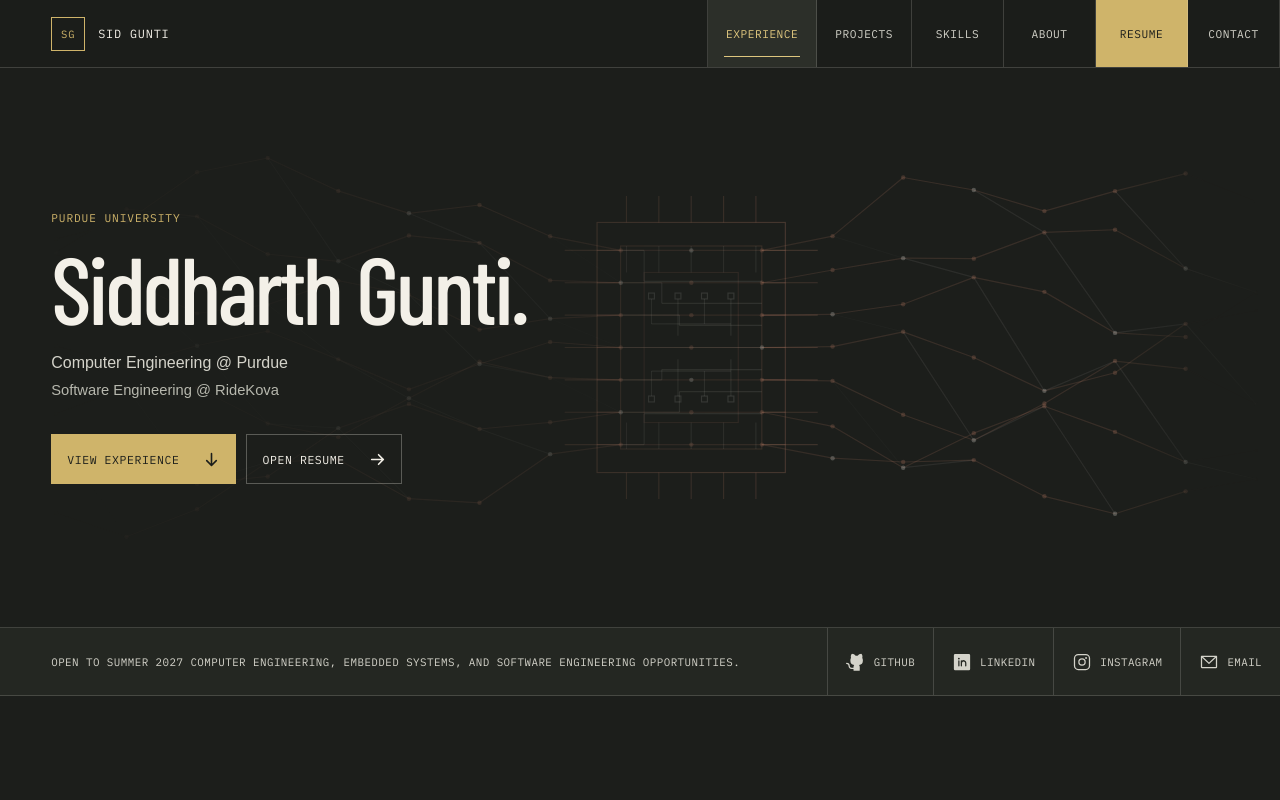
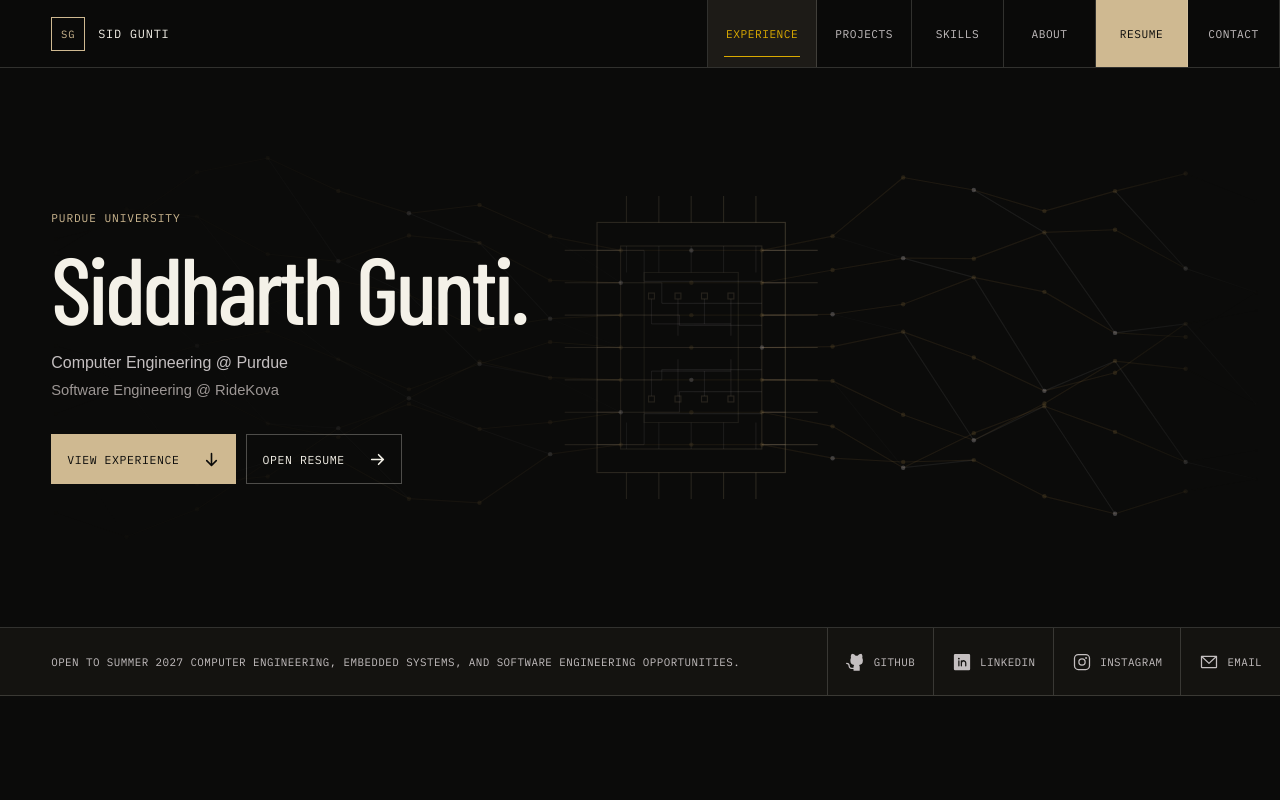
Before and after one commit to guntisid2007/guntisid, a React (Vite) app: page / in a window 1280 px wide. Shown: the top 800 px of the page. Built offline with nearby package versions, Linux system fonts and the light colour scheme; a web font is replaced by a local one.

Commit message:
Refine portfolio palette with Purdue black and gold

```diff
--- a/index.html
+++ b/index.html
@@ -3,7 +3,7 @@
   <head>
     <meta charset="UTF-8" />
     <meta name="viewport" content="width=device-width, initial-scale=1.0" />
-    <meta name="theme-color" content="#1c1e1b" />
+    <meta name="theme-color" content="#0b0b0a" />
     <meta
       name="description"
       content="Siddharth “Sid” Gunti is a Purdue engineering student working across embedded systems, robotics, data, and code."
@@ -22,7 +22,7 @@
   <body>
     <div id="root"></div>
     <noscript>
-      <main style="max-width: 44rem; margin: 4rem auto; padding: 1.5rem; font: 18px/1.6 system-ui; background: #f3f0e8; color: #1c1e1b;">
+      <main style="max-width: 44rem; margin: 4rem auto; padding: 1.5rem; font: 18px/1.6 system-ui; background: #f4f1e8; color: #0b0b0a;">
         <h1>Sid Gunti | Computer Engineering Portfolio</h1>
         <p>I’m Sid, a Purdue engineering student exploring embedded systems, robotics, and the software that connects them. I’m looking for Summer 2027 Computer Engineering opportunities.</p>
         <p>The portfolio uses JavaScript for its primary presentation. You can still read my resume and research, or get in touch:</p>
--- a/src/components/HardwareFlow.jsx
+++ b/src/components/HardwareFlow.jsx
@@ -11,7 +11,8 @@ export default function HardwareFlow() {
     const motion = window.matchMedia("(prefers-reduced-motion: reduce)");
     const desktop = window.matchMedia("(min-width: 1200px)");
     const palette = getComputedStyle(canvas);
-    const flow = "#d88f73";
+    const flow = palette.getPropertyValue("--aged-gold").trim();
+    const chipGold = palette.getPropertyValue("--accent").trim();
     const gray = palette.getPropertyValue("--muted-strong").trim();
     let frame = 0;
     let visible = true;
@@ -50,7 +51,7 @@ export default function HardwareFlow() {
       context.scale(scale, scale);
       context.lineWidth = 0.8;
       // Orthogonal contacts share the same seven lanes as the flowing graph.
-      context.strokeStyle = flow;
+      context.strokeStyle = chipGold;
       context.globalAlpha = 0.25;
       context.strokeRect(center - 64, 105, 128, 170);
       context.globalAlpha = 0.17;
@@ -59,24 +60,25 @@ export default function HardwareFlow() {
       context.strokeRect(center - 32, 139, 64, 102);
       for (let lane = 0; lane < 7; lane += 1) {
         const y = 124 + lane * 22;
-        line([center - 86, y], [center - 48, y], 0.2);
-        line([center + 48, y], [center + 86, y], 0.2);
+        line([center - 86, y], [center - 48, y], 0.2, chipGold);
+        line([center + 48, y], [center + 86, y], 0.2, chipGold);
         const bend = center - 32 + (lane % 3) * 12;
         line([center - 48, y], [bend, y], 0.13, gray);
         line([bend, y], [bend, 145 + lane * 15], 0.13, gray);
         line([bend, 145 + lane * 15], [center + 48, 145 + lane * 15], 0.13, gray);
-        line([center - 64, y], [center - 48, y], 0.18);
-        line([center + 48, y], [center + 64, y], 0.18);
+        line([center - 64, y], [center - 48, y], 0.18, chipGold);
+        line([center + 48, y], [center + 64, y], 0.18, chipGold);
       }
       for (let pin = 0; pin < 5; pin += 1) {
         const x = center - 44 + pin * 22;
-        line([x, 87], [x, 105], 0.19);
-        line([x, 275], [x, 293], 0.19);
+        line([x, 87], [x, 105], 0.19, chipGold);
+        line([x, 275], [x, 293], 0.19, chipGold);
         line([x, 121], [x, 139], 0.11, gray);
         line([x, 241], [x, 259], 0.11, gray);
       }
       for (let pad = 0; pad < 4; pad += 1) {
         const x = center - 27 + pad * 18;
+        context.strokeStyle = chipGold;
         context.globalAlpha = 0.18;
         context.strokeRect(x - 2, 153, 4, 4);
         context.strokeRect(x - 2, 223, 4, 4);
--- a/src/styles.css
+++ b/src/styles.css
@@ -23,16 +23,17 @@
 }
 
 :root {
-  --ink: #1c1e1b;
-  --ink-soft: #242722;
-  --ink-raised: #2c2f29;
-  --paper: #f3f0e8;
-  --muted: #b7b8ae;
-  --muted-strong: #d4d3ca;
-  --accent: #cfb46a;
-  --accent-strong: #dec67e;
-  --line: rgb(243 240 232 / 17%);
-  --line-strong: rgb(243 240 232 / 29%);
+  --ink: #0b0b0a;
+  --ink-soft: #141310;
+  --ink-raised: #1d1b17;
+  --paper: #f4f1e8;
+  --muted: #9d9795;
+  --muted-strong: #c4bfc0;
+  --accent: #cfb991;
+  --accent-strong: #daaa00;
+  --aged-gold: #8e6f3e;
+  --line: rgb(244 241 232 / 17%);
+  --line-strong: rgb(244 241 232 / 29%);
   --display: "Barlow Condensed", "Arial Narrow", sans-serif;
   --body: "Manrope", Arial, sans-serif;
   --mono: "IBM Plex Mono", "SFMono-Regular", monospace;
@@ -142,7 +143,7 @@ img {
   align-items: stretch;
   justify-content: space-between;
   border-bottom: 1px solid var(--line);
-  background: rgb(28 30 27 / 95%);
+  background: rgb(11 11 10 / 95%);
   backdrop-filter: blur(18px);
 }
 
```
Also changed, not shown: public/favicon.svg.
